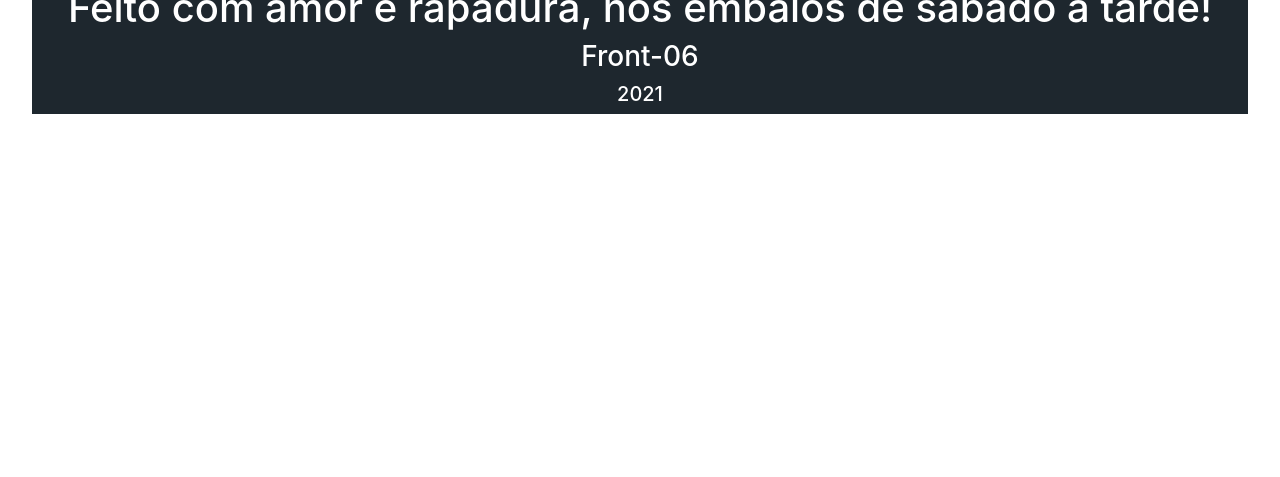
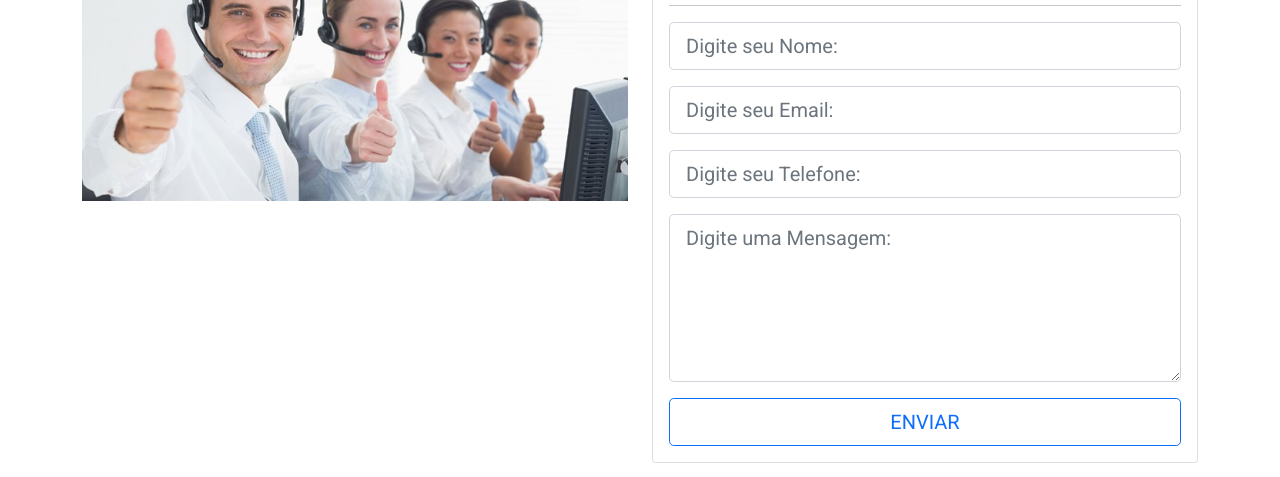
Before and after one commit to iwtrainingbr/catalogo-site, a plain HTML site: page index.html in a window 1280 px wide. Shown: the part 2980-3457 px from the top of the page. Before the commit the page ends 3094 px from the top, so only its background shows below. Drawn offline with nearby package versions, Linux system fonts and the light colour scheme; no server answers.

Commit message:
Criação do Formulário Fale Conosco
Author:    AlessandroFeitoza <alessandrofeitoza01@gmail.com>

```diff
--- a/index.html
+++ b/index.html
@@ -67,7 +67,7 @@
               Conheça nosso catálogo
             </a>
 
-            <a href="#" class="btn btn-outline-light btn-lg">
+            <a href="#fale-conosco" class="btn btn-outline-light btn-lg">
               Fale conosco
             </a>
         </div>
@@ -182,6 +182,31 @@
       <a href="https://catalogo-app.jacquesgm.com.br" class="btn btn-outline-primary mt-5">Ver Todos</a>
     </section>
 
+    <section class="container mt-5" id="fale-conosco">
+      <div class="row">
+      <div class="col-md-6 text-center">
+        <img alt="Mulher sorridente utilizando um lap-top, induzindo o cliente a se cadastrar" src="img/cadastro_form.jpg" width="100%">
+    </div>
+      <div class="col-md-6">
+        <div class="card card-body text-center">
+          <legend >Fale Conosco</legend>
+          <hr>
+          <form action="#" method="post" id="form-add-store">
+            <input type="text" id="name" class="form-control form-control-lg" placeholder="Digite seu Nome:">
+
+            <input type="email" id="email" class="mt-3 form-control form-control-lg" placeholder="Digite seu Email:">
+
+            <input type="text" id="phone" class="mt-3 form-control form-control-lg" placeholder="Digite seu Telefone:">
+
+           <textarea id="story" class="mt-3 form-control form-control-lg" name="story" rows="5" cols="33" placeholder="Digite uma Mensagem:" ></textarea>
+            <div class="d-grid">
+              <button class="mt-3 btn btn-lg btn-outline-primary">ENVIAR</button>
+            </div>
+          </form>
+        </div>
+      </div>
+    </div>
+    </section>
     <footer class='container-fluid'>
       <div class="dark">
           <img src="img/catalogo-logo-white.png" alt="Logo Marca">
```
Also changed, not shown: img/cadastro_form.jpg (added).
